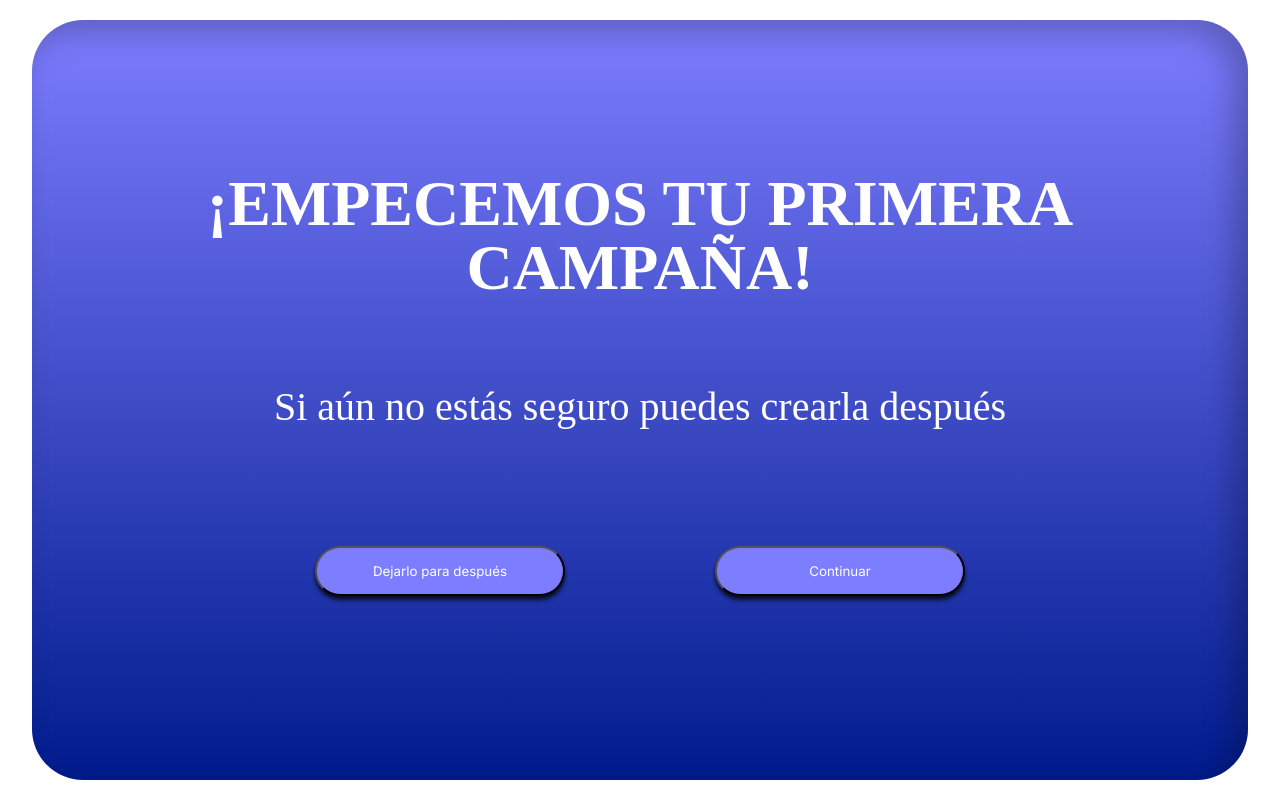
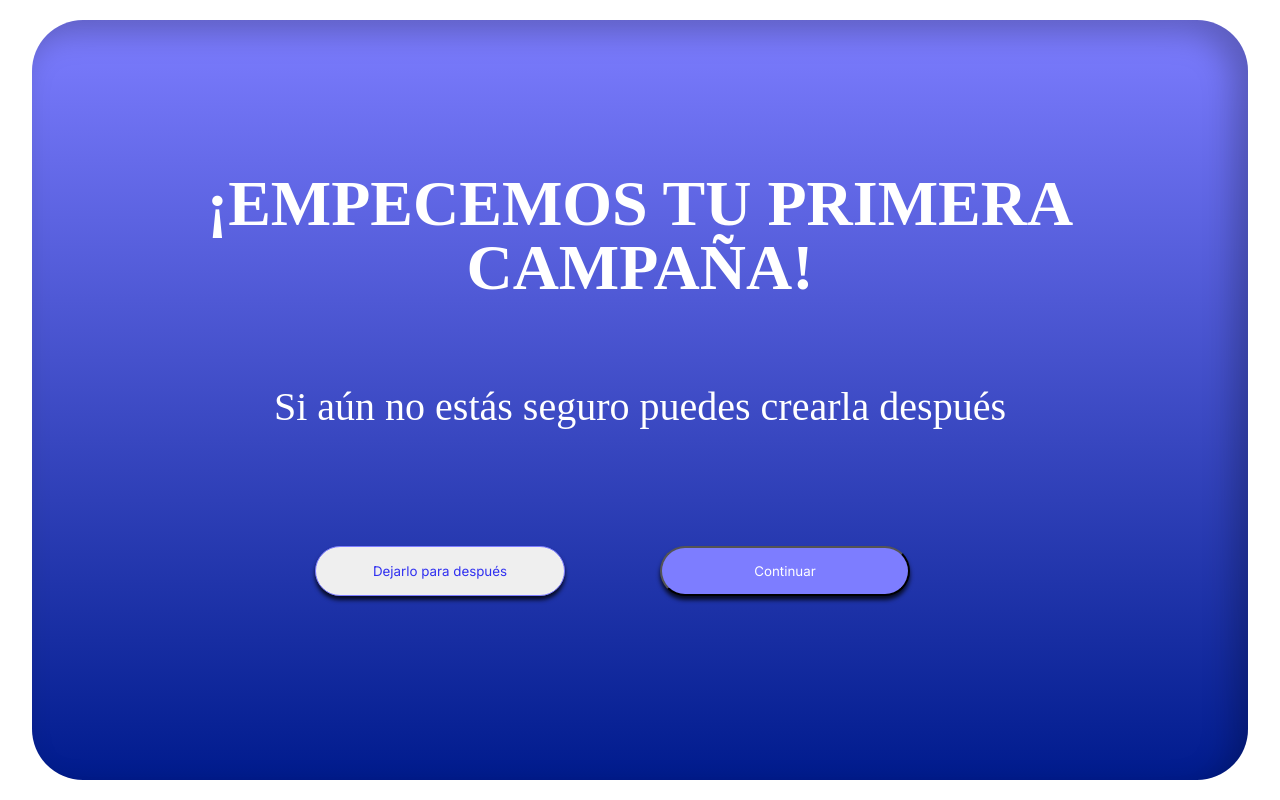
Before and after one commit to sibarlucia/Surfcast, a React (Vite) app: page /perfilamiento5 in a window 1280 px wide. Built offline with nearby package versions, Linux system fonts and the light colour scheme; a web font is replaced by a local one.

Commit message:
fixeando unos estilos

```diff
--- a/src/components/Perfilamientos/perfilamiento5.jsx
+++ b/src/components/Perfilamientos/perfilamiento5.jsx
@@ -11,7 +11,7 @@ const perfilamiento6 = () => {
 
         <div>
         <Link to='/'>
-            <button className='botonContinuar'>Dejarlo para después</button>
+            <button className='botonclarito'>Dejarlo para después</button>
         </Link>
 
         <Link to='/'>
--- a/src/styles/stylesglobales.css
+++ b/src/styles/stylesglobales.css
@@ -92,6 +92,19 @@ input {
     box-shadow:  0px 4px 4px rgba(0, 0, 0, 0.786);
     color: white;
     margin: 20px;
+}
+
+.botonclarito {
+    font-family: Inter;
+    height: 50px;
+    width: 250px;
+    border-radius: 70px;
+    /* background: #7D7DFF; */
+    box-shadow:  0px 4px 4px rgba(0, 0, 0, 0.786);
+    /* color: white; */
+    border: solid 1px #7D7DFF;
+    margin: 20px;
+    color: #3030f0;
 }
 
 
```
